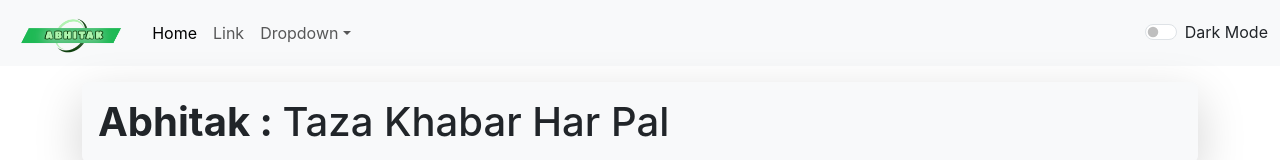
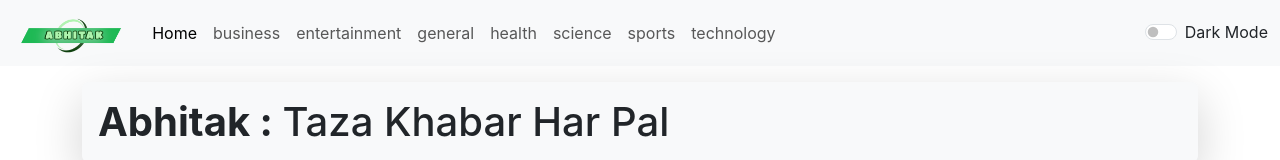
Before and after one commit to yash-2511981/React-Learner, a React (Create React App) app in the folder newsapp/: page / in a window 1280 px wide. Shown: the top 160 px of the page. Built offline with nearby package versions, Linux system fonts and the light colour scheme; no server answers.

Commit message:
added various categories of news

```diff
--- a/newsapp/src/App.js
+++ b/newsapp/src/App.js
@@ -37,7 +37,7 @@
         <Navbar title="Abhitak" togglemode={this.togglemode} state={this.state}/>
         <div className="container">
           <Slider first="Taza Khabar Har Pal" second="Grab a latest news here" state={this.state}/>
-          <News state={this.state}/>
+          <News state={this.state} category="general"/>
         </div>
       </div>
     );
--- a/newsapp/src/components/Navbar.js
+++ b/newsapp/src/components/Navbar.js
@@ -3,7 +3,7 @@
 
 export default class Navbar extends Component {
   render() {
-    let {state} = this.props;
+    let { state } = this.props;
     console.log(state)
     return (
       <div>
@@ -12,8 +12,7 @@
             <a className="navbar-brand" href="/">
               <img src={logo} alt="" height={"40px"} />
             </a>
-            <button
-              className="navbar-toggler d-lg-none"
+            <buttonc className="navbar-toggler d-lg-none"
               type="button"
               data-bs-toggle="collapse"
               data-bs-target="#collapsibleNavId"
@@ -22,7 +21,7 @@
               aria-label="Toggle navigation"
             >
               <span className="navbar-toggler-icon"></span>
-            </button>
+            </buttonc>
             <div className="collapse navbar-collapse" id="collapsibleNavId">
               <ul className="navbar-nav me-auto mt-2 mt-lg-0">
                 <li className="nav-item">
@@ -31,31 +30,14 @@
                     <span className="visually-hidden">(current)</span>
                   </a>
                 </li>
-                <li className="nav-item">
-                  <a className="nav-link" href="/">
-                    Link
-                  </a>
-                </li>
-                <li className="nav-item dropdown">
-                  <a
-                    className="nav-link dropdown-toggle"
-                    href="/"
-                    id="dropdownId"
-                    data-bs-toggle="dropdown"
-                    aria-haspopup="true"
-                    aria-expanded="false"
-                  >
-                    Dropdown
-                  </a>
-                  <div className="dropdown-menu" aria-labelledby="dropdownId">
-                    <a className="dropdown-item" href="/">
-                      Action 1
-                    </a>
-                    <a className="dropdown-item" href="/">
-                      Action 2
-                    </a>
-                  </div>
-                </li>
+                  <li className="nav-item"><a className="nav-link" href="/">business</a></li>
+                  <li className="nav-item"><a className="nav-link" href="/">entertainment</a></li>
+                  <li className="nav-item"><a className="nav-link" href="/">general</a></li>
+                  <li className="nav-item"><a className="nav-link" href="/">health</a></li>
+                  <li className="nav-item"><a className="nav-link" href="/">science</a></li>
+                  <li className="nav-item"><a className="nav-link" href="/">sports</a></li>
+                  <li className="nav-item"><a className="nav-link" href="/">technology</a></li>
+
               </ul>
             </div>
           </div>
@@ -68,7 +50,7 @@
                 id="flexSwitchCheckDefault"
                 onClick={this.props.togglemode}
               />
-              <label className="form-check-label"  htmlFor="flexSwitchCheckDefault">
+              <label className="form-check-label" htmlFor="flexSwitchCheckDefault">
                 Dark Mode</label>
             </div>
           </div>
--- a/newsapp/src/components/News.js
+++ b/newsapp/src/components/News.js
@@ -14,7 +14,7 @@
 
   async componentDidMount() {
     let url =
-      "https://newsapi.org/v2/top-headlines?country=us&apiKey=be08e7a9ddde4dc28c8d6974fbd262c0&page=1&pageSize=10";
+      `https://newsapi.org/v2/top-headlines?country=us&category=${this.props.category}&apikey=be08e7a9ddde4dc28c8d6974fbd262c0&page=1&pageSize=10`;
     this.setState({ loading: true });
     let data = await fetch(url);
     let parsedData = await data.json();
@@ -28,9 +28,8 @@
 
   handleNextClick = async () => {
     if (this.state.page + 1 <= Math.ceil(this.state.totalResults / 15)) {
-      let url = `https://newsapi.org/v2/top-headlines?country=us&apiKey=be08e7a9ddde4dc28c8d6974fbd262c0&page=${
-        this.state.page + 1
-      }&pageSize=10`;
+      let url = `https://newsapi.org/v2/top-headlines?country=us&category=${this.props.category}&apikey=be08e7a9ddde4dc28c8d6974fbd262c0&page=${this.state.page + 1
+}&pageSize=10`;
       this.setState({ loading: true });
       let data = await fetch(url);
       let parsedData = await data.json();
@@ -43,9 +42,8 @@
   };
 
   handlePreviousClick = async () => {
-    let url = `https://newsapi.org/v2/top-headlines?country=us&apiKey=be08e7a9ddde4dc28c8d6974fbd262c0&page=${
-      this.state.page - 1
-    }&pageSize=10`;
+    let url = `https://newsapi.org/v2/top-headlines?country=us&category=${this.props.category}&apikey=be08e7a9ddde4dc28c8d6974fbd262c0&page=${this.state.page - 1
+      }&pageSize=10`;
     let data = await fetch(url);
     let parsedData = await data.json();
     this.setState({ articles: parsedData.articles });
```
